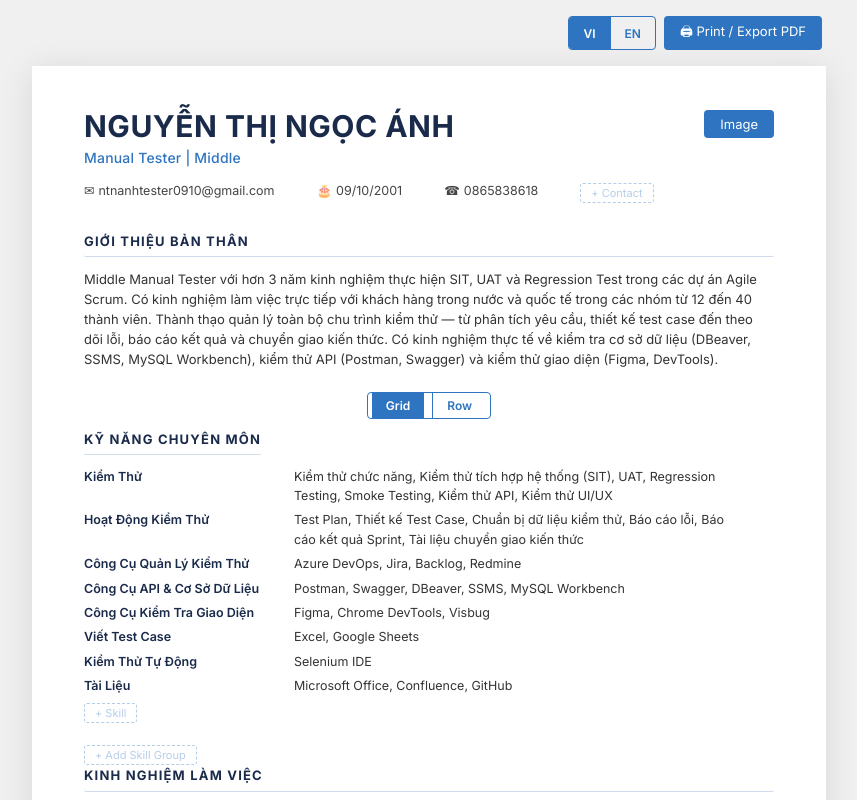
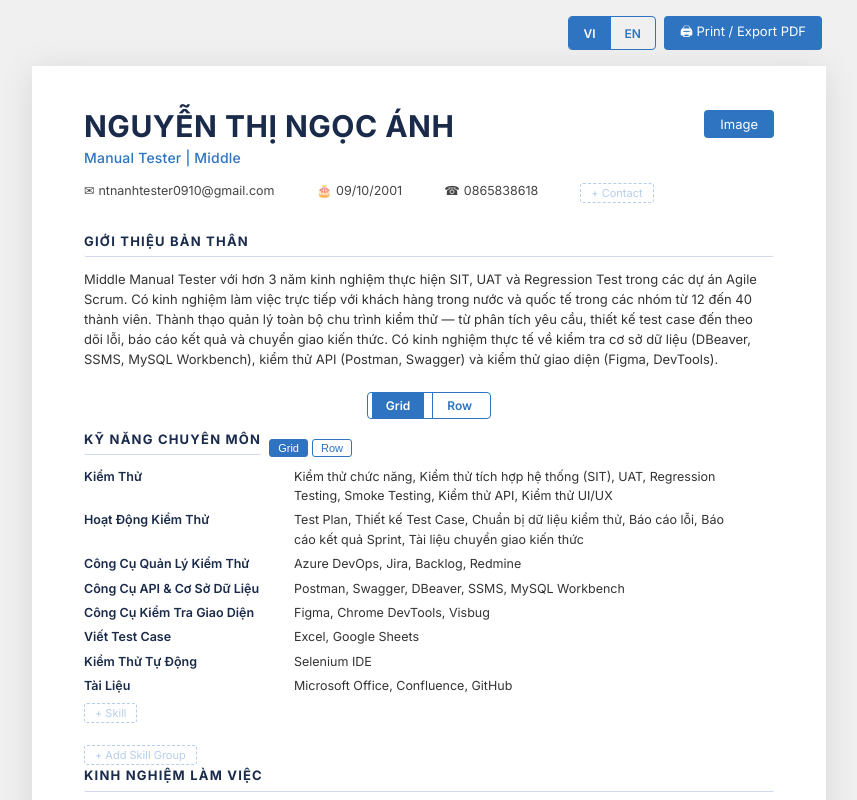
Before and after one commit to bannie-test/IACV, a Vue app: page / in a window 1280 px wide. Shown: the top 800 px of the page, without its empty margins (211-1068 px from the left). Built offline with nearby package versions, Linux system fonts and the light colour scheme.

Commit message:
fix change language error

```diff
--- a/src/assets/cv.css
+++ b/src/assets/cv.css
@@ -361,6 +361,27 @@ body {
   background: #495057;
 }
 
+.group-layout-controls {
+  display: inline-flex;
+  gap: 4px;
+}
+
+.group-layout-controls button {
+  border: 1px solid #2e74c0;
+  background: transparent;
+  color: #2e74c0;
+  font-size: 11px;
+  padding: 2px 8px;
+  border-radius: 3px;
+  cursor: pointer;
+}
+
+.group-layout-controls button.active,
+.group-layout-controls button:hover {
+  background: #2e74c0;
+  color: #fff;
+}
+
 .add-btn {
   display: inline-flex;
   align-items: center;
@@ -401,6 +422,7 @@ body {
 .skill-row:hover .dup-btn,
 .job:hover .dup-btn,
 .project:hover > .project-header .dup-btn,
+.section > div:hover .dup-btn,
 .resp-list li:hover .dup-btn,
 .edu-item:hover .dup-btn,
 .contact-item:hover .dup-btn {
@@ -424,7 +446,8 @@ body {
   .toolbar,
   .delete-btn,
   .dup-btn,
-  .add-btn {
+  .add-btn,
+  .group-layout-controls {
     display: none !important;
   }
 
--- a/src/components/SkillsSection.vue
+++ b/src/components/SkillsSection.vue
@@ -23,6 +23,22 @@
     >
       <div style="display: flex; align-items: center; gap: 8px">
         <EditableField v-model="group.title" tag="div" class="section-title" />
+        <div class="group-layout-controls">
+          <button
+            :class="{ active: group.layout === 'grid' }"
+            @click="setGroupLayout(group.id, 'grid')"
+            type="button"
+          >
+            Grid
+          </button>
+          <button
+            :class="{ active: group.layout === 'row' }"
+            @click="setGroupLayout(group.id, 'row')"
+            type="button"
+          >
+            Row
+          </button>
+        </div>
         <button
           class="dup-btn"
           title="Duplicate Section"
@@ -42,7 +58,7 @@
           @dragover.prevent
           @drop="dropSkill(gIndex, sIndex)"
         >
-          <span v-if="layout === 'grid'" class="skill-row">
+          <span v-if="group.layout === 'grid'" class="skill-row">
             <span class="skill-label"
               ><EditableField v-model="skill.label"
             /></span>
@@ -100,7 +116,10 @@ function addGroup() {
   cv.skillGroups.push({
     id: uid(),
     title: cv.sectionTitles.skills || "Skills",
+    defaultTitle: cv.sectionTitles.skills || "Skills",
+    layout: layout.value,
     skills: [],
+    defaultSkillItems: [],
   });
 }
 
@@ -143,11 +162,23 @@ function duplicateGroup(id) {
   const copy = JSON.parse(JSON.stringify(src));
   copy.id = uid();
   copy.skills = copy.skills.map((s) => ({ ...s, id: uid() }));
+  if (Array.isArray(src.defaultSkillItems)) {
+    copy.defaultSkillItems = src.defaultSkillItems.map((s) => ({ ...s }));
+  }
   cv.skillGroups.splice(idx + 1, 0, copy);
+}
+
+function setGroupLayout(groupId, layoutName) {
+  const g = cv.skillGroups.find((gr) => gr.id === groupId);
+  if (!g) return;
+  g.layout = layoutName;
 }
 
 function setLayout(name) {
   layout.value = name;
+  cv.skillGroups.forEach((g) => {
+    g.layout = name;
+  });
 }
 
 function dragStartGroup(index) {
@@ -192,4 +223,3 @@ function dropSkill(targetG, targetS) {
   skillDrag.value = null;
 }
 </script>
-const src = cv.skillGroups[idx];
--- a/src/composables/useCvData.js
+++ b/src/composables/useCvData.js
@@ -11,13 +11,32 @@ const cv = reactive({
 });
 // Backwards-compatible: if data only provides `skills`, expose `skillGroups`
 if (!cv.skillGroups) {
+  const initialSkills = Array.isArray(cv.skills)
+    ? cv.skills.map((s) => ({ ...s }))
+    : [];
   cv.skillGroups = [
     {
       id: uid(),
       title: cv.sectionTitles?.skills || "Skills",
-      skills: Array.isArray(cv.skills) ? cv.skills.map((s) => ({ ...s })) : [],
+      defaultTitle: cv.sectionTitles?.skills || "Skills",
+      layout: "grid",
+      skills: initialSkills,
+      defaultSkillItems: initialSkills.map((s) => ({
+        label: s.label,
+        value: s.value,
+      })),
     },
   ];
+} else {
+  cv.skillGroups.forEach((group) => {
+    if (!("layout" in group)) group.layout = "grid";
+    if (!("defaultTitle" in group)) group.defaultTitle = group.title;
+    if (!("defaultSkillItems" in group)) {
+      group.defaultSkillItems = Array.isArray(group.skills)
+        ? group.skills.map((s) => ({ label: s.label, value: s.value }))
+        : [];
+    }
+  });
 }
 
 export function useCvData() {
--- a/src/composables/useLang.js
+++ b/src/composables/useLang.js
@@ -1,19 +1,60 @@
-import { ref } from 'vue'
-import { useCvData, uid } from './useCvData'
-import { enData } from '../data/cvDataEn'
-import { viData } from '../data/cvDataVi'
+import { ref } from "vue";
+import { useCvData, uid } from "./useCvData";
+import { enData } from "../data/cvDataEn";
+import { viData } from "../data/cvDataVi";
 
-const lang = ref('vi')
+const lang = ref("vi");
 
 export function useLang() {
   function setLang(newLang) {
-    if (newLang === lang.value) return
-    const cv = useCvData()
-    const avatar = cv.avatar
-    Object.assign(cv, newLang === 'vi' ? viData(uid) : enData(uid))
-    cv.avatar = avatar
-    lang.value = newLang
+    if (newLang === lang.value) return;
+    const cv = useCvData();
+    const avatar = cv.avatar;
+    const oldTitles =
+      lang.value === "vi"
+        ? viData(uid).sectionTitles
+        : enData(uid).sectionTitles;
+    const newTitles =
+      newLang === "vi" ? viData(uid).sectionTitles : enData(uid).sectionTitles;
+    Object.assign(cv, newLang === "vi" ? viData(uid) : enData(uid));
+    cv.avatar = avatar;
+    const oldSkills =
+      lang.value === "vi" ? viData(uid).skills : enData(uid).skills;
+    const newSkills =
+      newLang === "vi" ? viData(uid).skills : enData(uid).skills;
+    if (Array.isArray(cv.skillGroups)) {
+      cv.skillGroups.forEach((group) => {
+        if (group.title === oldTitles.skills) {
+          group.title = newTitles.skills;
+        }
+        if (group.defaultTitle === oldTitles.skills) {
+          group.defaultTitle = newTitles.skills;
+        }
+        if (Array.isArray(group.skills)) {
+          group.skills.forEach((skill, index) => {
+            const oldDefault =
+              group.defaultSkillItems && group.defaultSkillItems[index]
+                ? group.defaultSkillItems[index]
+                : oldSkills[index];
+            if (
+              oldDefault &&
+              skill.label === oldDefault.label &&
+              skill.value === oldDefault.value &&
+              newSkills[index]
+            ) {
+              skill.label = newSkills[index].label;
+              skill.value = newSkills[index].value;
+            }
+          });
+          group.defaultSkillItems = newSkills.map((s) => ({
+            label: s.label,
+            value: s.value,
+          }));
+        }
+      });
+    }
+    lang.value = newLang;
   }
 
-  return { lang, setLang }
+  return { lang, setLang };
 }
```
